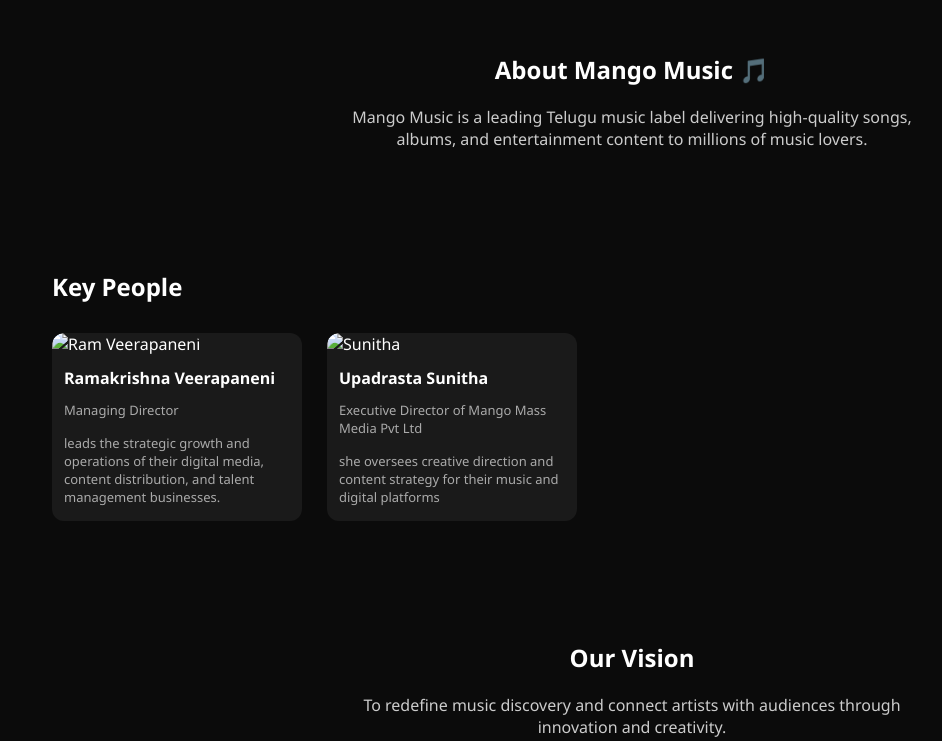
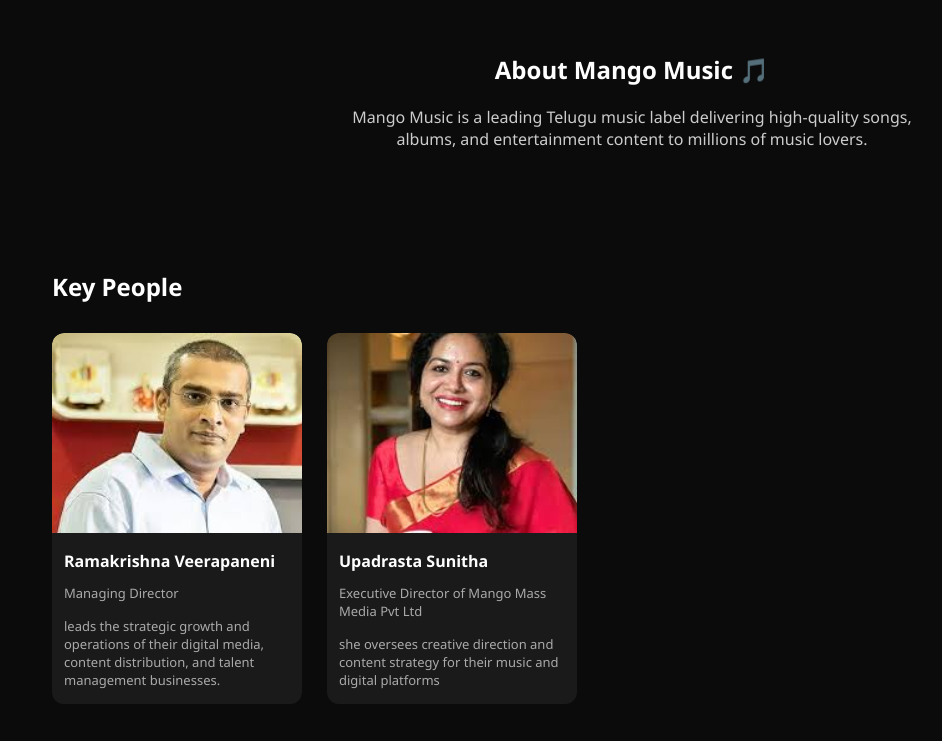
Before and after one commit to vikrutisrija/mango-music-demo, a plain HTML site: page about.html in a window 1280 px wide. Shown: the part 59-800 px from the top of the page, without its empty margins (8-950 px from the left). Drawn offline with Linux system fonts and the light colour scheme.

Commit message:
Update about.html

```diff
--- a/about.html
+++ b/about.html
@@ -11,7 +11,7 @@
 <!-- NAVBAR -->
 <header class="navbar">
   <div class="logo-container">
-    <img src="assets/logo.png" alt="Logo">
+    <img src="logo.png" alt="Logo">
   </div>
 
   <nav>
@@ -39,7 +39,7 @@
 
     <!-- Ram -->
     <div class="card">
-      <img src="assets/ram.jpg" alt="Ram Veerapaneni">
+      <img src="ram.jpg" alt="Ram Veerapaneni">
       <h3>Ramakrishna Veerapaneni</h3>
       <p>Managing Director</p>
       <p>leads the strategic growth and operations of their digital media, content distribution, and talent management businesses.</p>
@@ -47,7 +47,7 @@
 
     <!-- Sunitha -->
     <div class="card">
-      <img src="assets/sunitha.jpg" alt="Sunitha">
+      <img src="sunitha.jpg" alt="Sunitha">
       <h3>Upadrasta Sunitha</h3>
       <p>Executive Director of Mango Mass Media Pvt Ltd</p>
       <p>she oversees creative direction and content strategy for their music and digital platforms</p>
```
